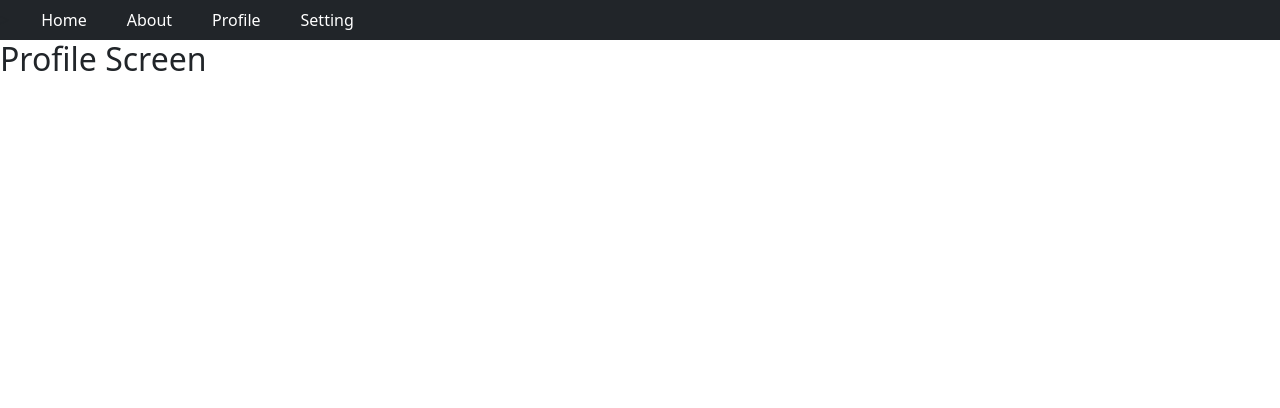
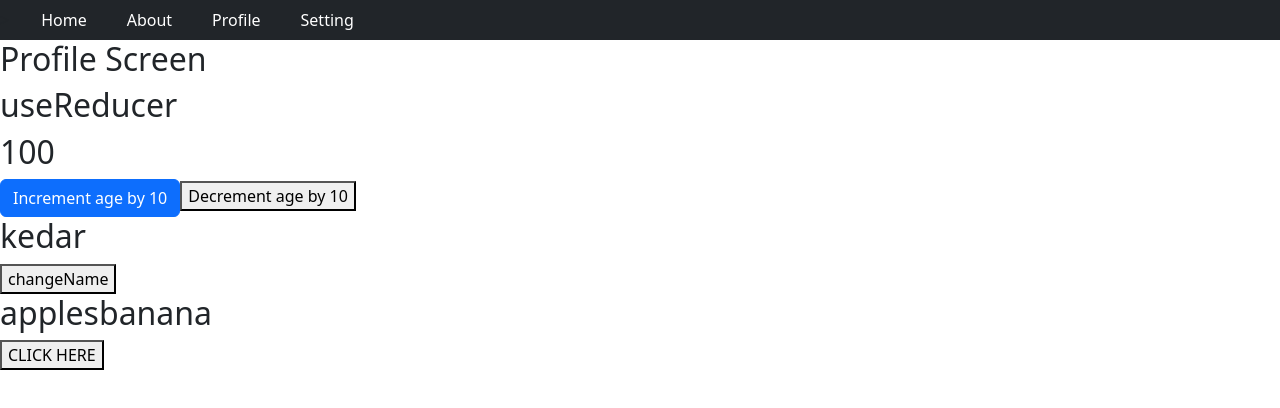
Before and after one commit to Kedarnath-137/reactjs1, a React (Create React App) app: page /profile in a window 1280 px wide. Shown: the top 408 px of the page. Built offline with nearby package versions, Linux system fonts and the light colour scheme.

Commit message:
useReducer

```diff
--- /dev/null
+++ b/src/component/functional-component/useReducer/useReducer-ex1.js
@@ -0,0 +1,78 @@
+import { useReducer } from "react";
+import { Button } from "react-bootstrap";
+
+
+function reducer (state,action){
+    console.log(state)
+    console.log(action)
+    switch(action.type){
+        case "INCREMENT_AGE_BY_10":
+            return {...state, age: state.age+10}
+        case "DECREMENT_AGE_BY_10":
+            return {...state, age:state.age-10}
+        case "CHANGE_THE_NAME":
+            return {...state,name:"surya"}
+        case 'ADD_FRUITS':
+            return {...state,fruits:[...state.fruits,'NEW_FRUITSSS']}
+        default:
+            return state
+    }
+
+}
+const initialState = {
+    age:100,
+    name:"kedar",
+    fruits:['apples', 'banana'],
+}
+
+
+const UseReducer =() =>{
+    const [currentState,dispatch]=useReducer(reducer,initialState)
+    const incrementAge = ()=>{
+        dispatch(
+            {
+                type:"INCREMENT_AGE_BY_10"
+            }
+        )
+    }
+    const decrementAge = ()=>{
+        dispatch(
+            {
+                type:"DECREMENT_AGE_BY_10"
+            }
+        )
+    }
+
+    const changeName = ()=>{
+        dispatch(
+            {
+               type:"CHANGE_THE_NAME"
+            }
+        )
+    }
+    const newFruit = () =>{
+        dispatch(
+            {
+                type:"ADD_FRUITS"
+             }
+        )
+    }
+
+    return(
+        <>
+        <h2>useReducer</h2>
+        <h2>{currentState.age}</h2>
+        <Button onClick={incrementAge}>Increment age by 10</Button>
+        <button onClick={decrementAge}>Decrement age by 10</button>
+        <h2>{currentState.name}</h2>
+        <button onClick={changeName}>changeName</button>
+        <h2>{currentState.fruits}</h2>
+        <button onClick={newFruit}>CLICK HERE</button>
+
+
+        </>
+
+    )
+}
+
+export default UseReducer;
--- a/src/navigation/postpages/about-screen.js
+++ b/src/navigation/postpages/about-screen.js
@@ -8,7 +8,7 @@ import { UserDetails } from "../navigation"
 
 const AboutScreen = ()=>{
     let globalInfo =useContext(UserDetails);
-    console.log(globalInfo);
+    // console.log(globalInfo);
     let changedName = () =>{
         globalInfo.changeName()
     }
--- a/src/navigation/postpages/profile-screen.js
+++ b/src/navigation/postpages/profile-screen.js
@@ -1,4 +1,5 @@
 import Header from "../../component/functional-component/bootstarp/header"
+import UseReducer from "../../component/functional-component/useReducer/useReducer-ex1"
 
 
 
@@ -9,6 +10,7 @@ const ProfileScreen = ()=>{
         <>
        <Header/>
         <h2>Profile Screen</h2>
+        <UseReducer/>
         </>
     )
 }
--- a/src/navigation/postpages/setting-screen.js
+++ b/src/navigation/postpages/setting-screen.js
@@ -1,4 +1,6 @@
+import { useContext } from "react"
 import Header from "../../component/functional-component/bootstarp/header"
+import { UserDetails } from "../navigation"
 
 
 
@@ -6,11 +8,13 @@ import Header from "../../component/functional-component/bootstarp/header"
 
 
 const SettingScreen = ()=>{
-
+            const userInfo =useContext(UserDetails)
+            console.log(userInfo);
     return(
         <>
          <Header/>
         <h2>Setting Screen</h2>
+        <h2>{userInfo.username}</h2>
         </>
     )
 }
```
